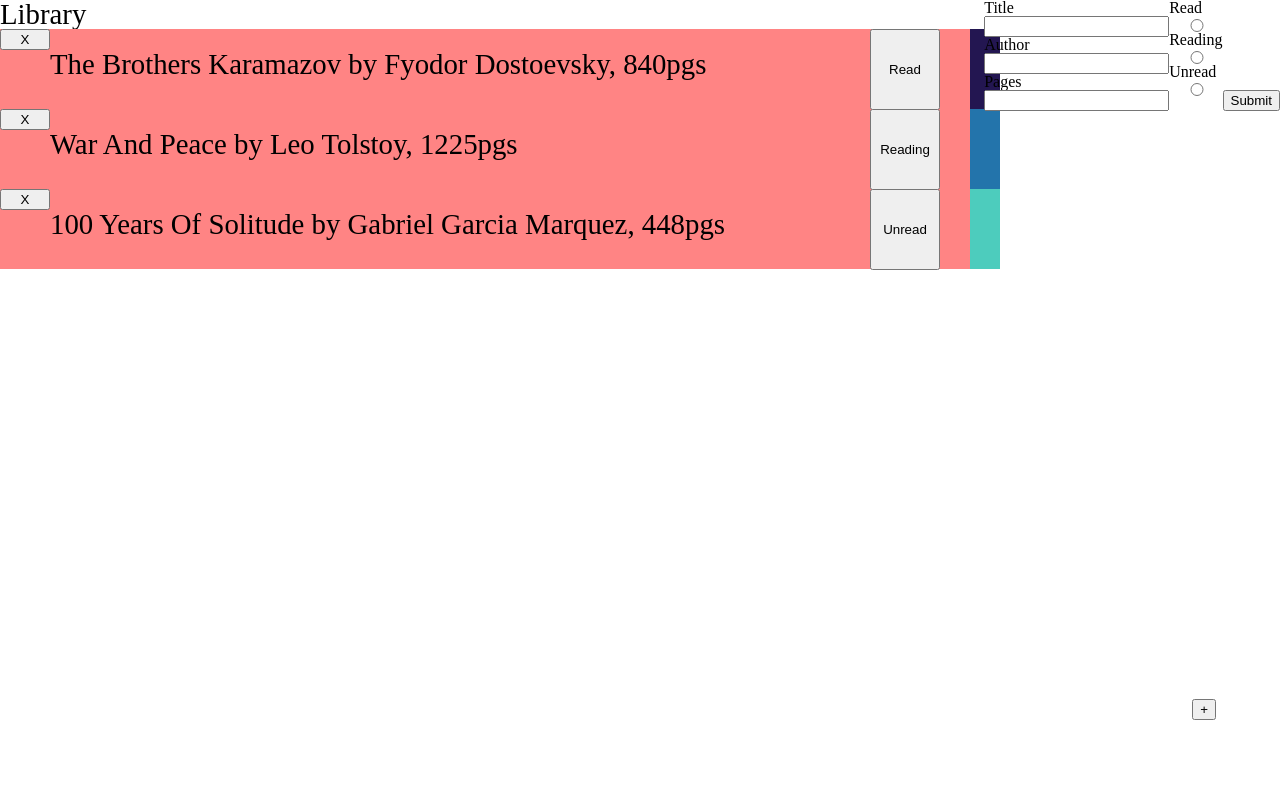
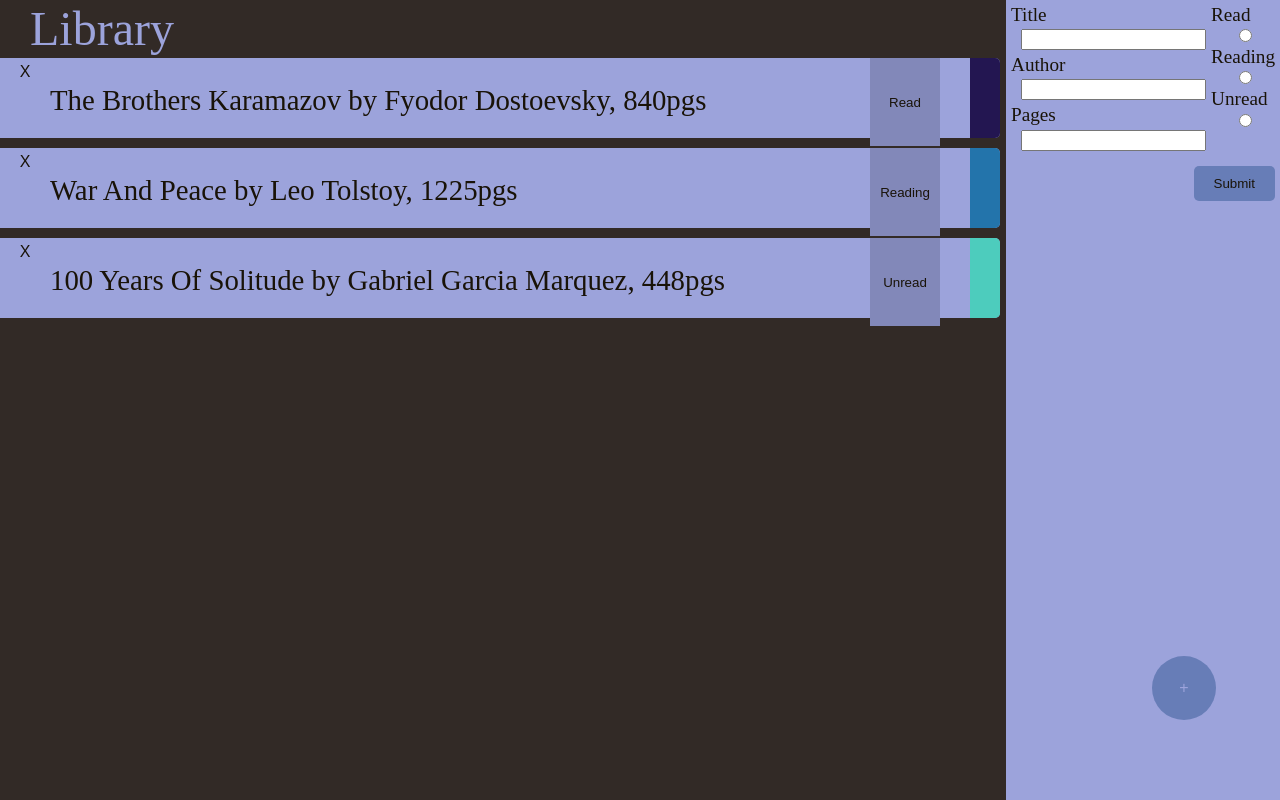
Before and after one commit to DeadpanCakes/Library, a plain HTML site: page index.html in a window 1280 px wide. Drawn offline with Linux system fonts and the light colour scheme.

Commit message:
styled elements

```diff
--- a/index.html
+++ b/index.html
@@ -31,7 +31,7 @@
     </form>
     </div>
     <button id="newBook">+</button>
-    <h1>Library</h1>
+    <h1 id="title">Library</h1>
     <ul id="content"></ul>
 </body>
 
--- a/style.css
+++ b/style.css
@@ -51,10 +51,27 @@ h1 {
 	font-size: 1.8em;
 }
 
+* {
+	color: #191308;
+}
+
+body {
+	background-color: #322A26;
+}
+
+#title {
+	color: #9CA3DB;
+	font-size: 3em;
+	padding: 5px;
+	padding-left: 30px;
+}
+
 #formContainer {
 	position: fixed;
 	right: 0;
 	height: 100%;
+	background-color: #9CA3DB;
+	padding: 5px;
 }
 
 #content {
@@ -67,7 +84,7 @@ h1 {
 
 #bookForm {
 	display: flex;
-	flex-direction: row;
+	flex-direction: column;
 	justify-content: space-between;
 	width: 100%;
 }
@@ -75,6 +92,14 @@ h1 {
 #submitBtn {
 	align-self: flex-end;
 	margin-right: 15%;
+	justify-self: end;
+	margin: 0;
+	margin-top: 10px;
+	padding: 10px 20px;
+	background-color: #677DB7;
+	border: 0;
+	border-radius: 5px;
+	color: #191308;
 }
 
 #inputDiv {
@@ -94,20 +119,31 @@ h1 {
 
 #newBook {
 	position: fixed;
+	height: 4em;
+	width: 4em;
 	right: 5%;
 	bottom: 10%;
+	border-radius: 50%;
+	border: 0;
+	background-color: #677DB7;
+	color: #9CA3DB;
+	font-size: 1em;
 }
 
 .card {
-	background-color: #FF8484;
+	background-color: #9CA3DB;
 	display: grid;
 	grid-template-columns: 50px 850fr 100px;
 	grid-template-rows: 1fr 3fr;
 	height: 80px;
+	margin-bottom: 10px;
+	border-radius: 0 5px 5px 0;
 }
 
 .delBtn {
 	grid-column: 1/1;
+	font-size: 1em;
+	padding: 5px;
 }
 
 .info {
@@ -118,7 +154,8 @@ h1 {
 .toggleBtns {
 	grid-column: 3/3;
 	grid-row: 1/3;
-	width: 70px
+	width: 70px;
+	background-color: #8288b9;
 }
 
 .statusColor {
@@ -126,6 +163,25 @@ h1 {
 	grid-row: 1/3;
 	height: 80px;
 	width: 30px;
+	border-radius: 0 5px 5px 0;
+}
+
+label {
+	font-size: 1.2em;
+}
+
+input {
+	margin: 5px;
+	margin-left: 10px;
+}
+
+input[type="radio"] {
+	padding: 5px;
+}
+
+button {
+	background-color: transparent;
+	border: 0;
 }
 
 /* .anim {
```
